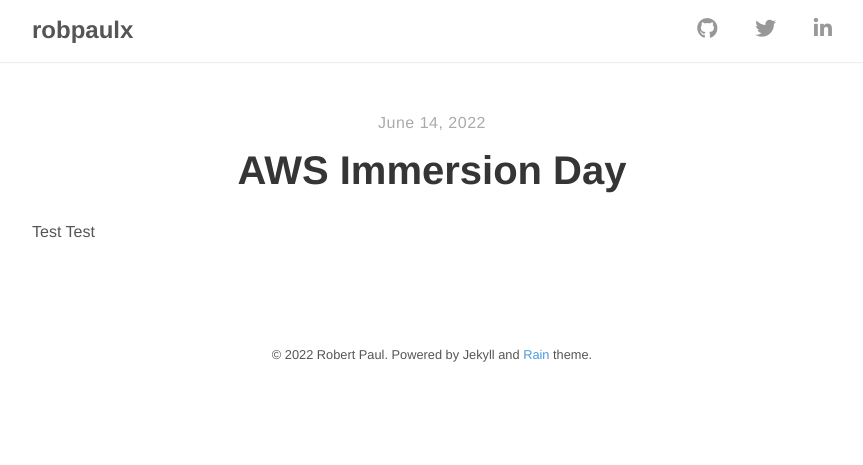
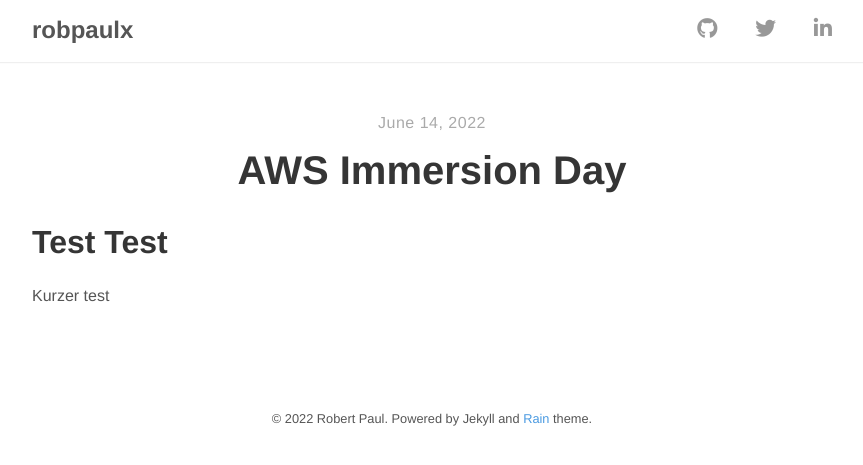
Before and after one commit to pauler285/pauler285.github.io, a Jekyll site: the page built from _posts/2022-06-14-AWS-Immersion-Day.md, in a window 1280 px wide. Shown: the top 465 px of the page, without its empty margins (208-1071 px from the left). Built offline with Jekyll 4.4.1, drawn with Linux system fonts in a browser that asks for light colours; nearby versions of some CDN libraries.

Commit message:
Post test

```diff
--- a/_posts/2022-06-14-AWS-Immersion-Day.md
+++ b/_posts/2022-06-14-AWS-Immersion-Day.md
@@ -4,4 +4,6 @@ title: "AWS Immersion Day"
 author: "robpaulx"
 ---
 
-Test Test
+# Test Test
+
+Kurzer test
```
Also changed, not shown: images/screenshot.png (deleted).
